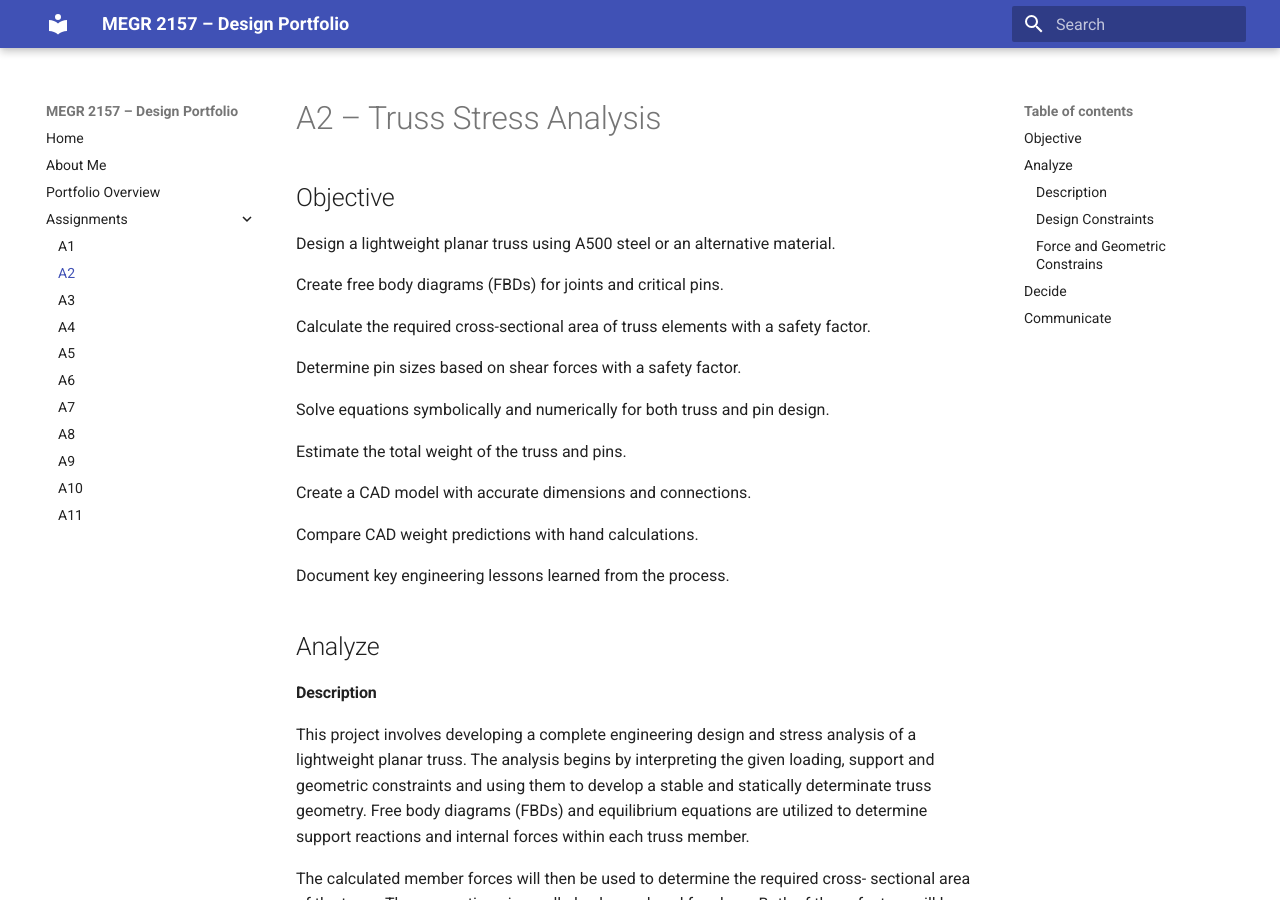
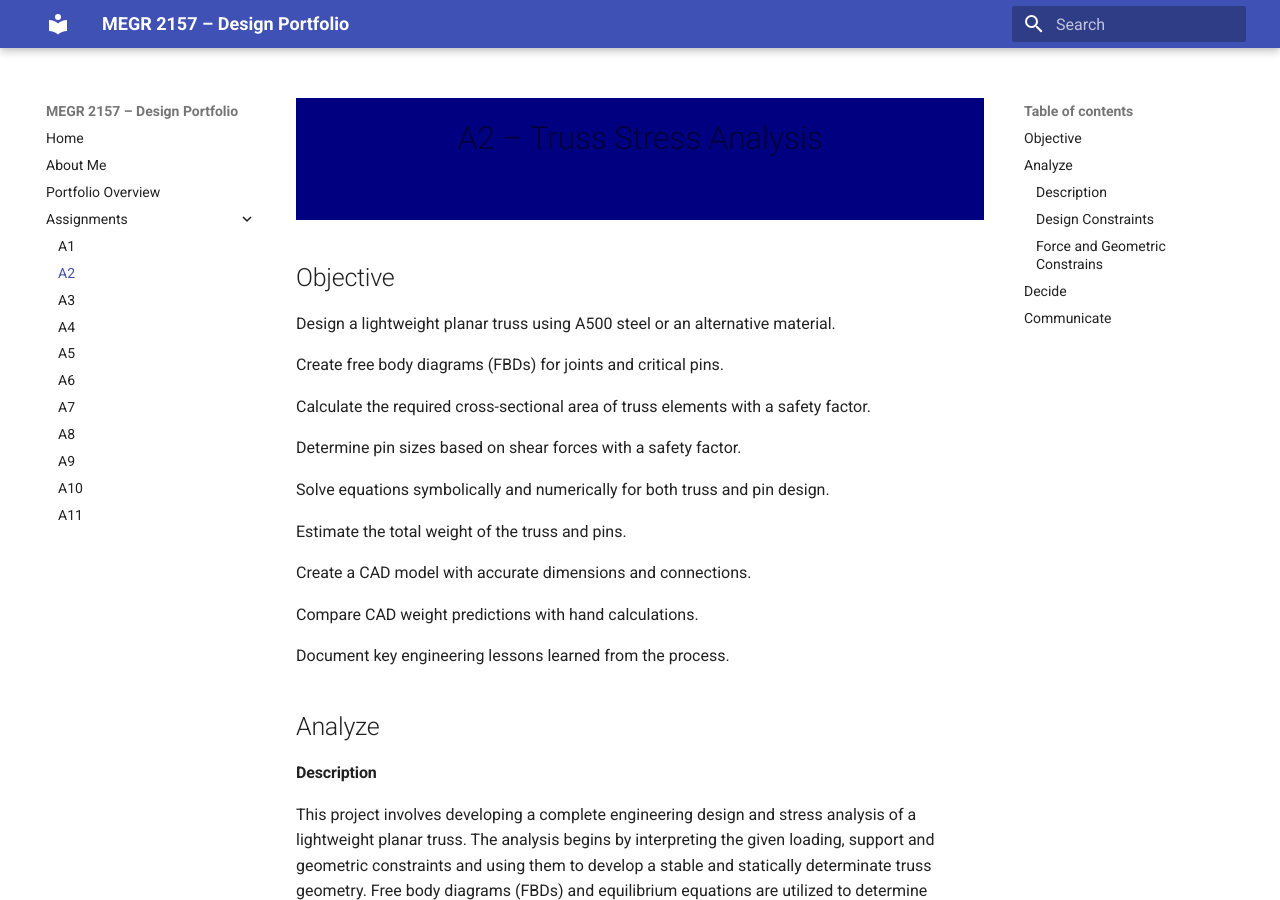
Before and after one commit to akaur-5/design-projects-portfolio, an MkDocs documentation site: the page built from docs/assignments/A02/index.md, in a window 1280 px wide and 900 px high. Built offline with MkDocs 1.6.1 and Material for MkDocs 9.7.7, drawn with Linux system fonts in a browser that asks for light colours.

Commit message:
Update index.md

```diff
--- a/docs/assignments/A02/index.md
+++ b/docs/assignments/A02/index.md
@@ -1,4 +1,6 @@
-# A2 – Truss Stress Analysis
+<div style="background-color: navy; color: white; padding: 20px; text-align: center;">
+  <h1>A2 – Truss Stress Analysis</h1>
+</div>
 
 ## Objective
 Design a lightweight planar truss using A500 steel or an alternative material.
@@ -37,7 +39,9 @@ Truss must remain stable and struturally sound under the applied loading.
 The design should minimize weight while satisfying the required safety factor.
 
 #### Force and Geometric Constrains
-
+<div style="text-align: center;">
+  <img src="A2_Design_Constraint.png" alt="Design_Constraint" style="width: 400px; border: 3px solid black;">
+</div>
 P = Choose a value between 20 - 30 kN
 
 a = 0.4m
```
